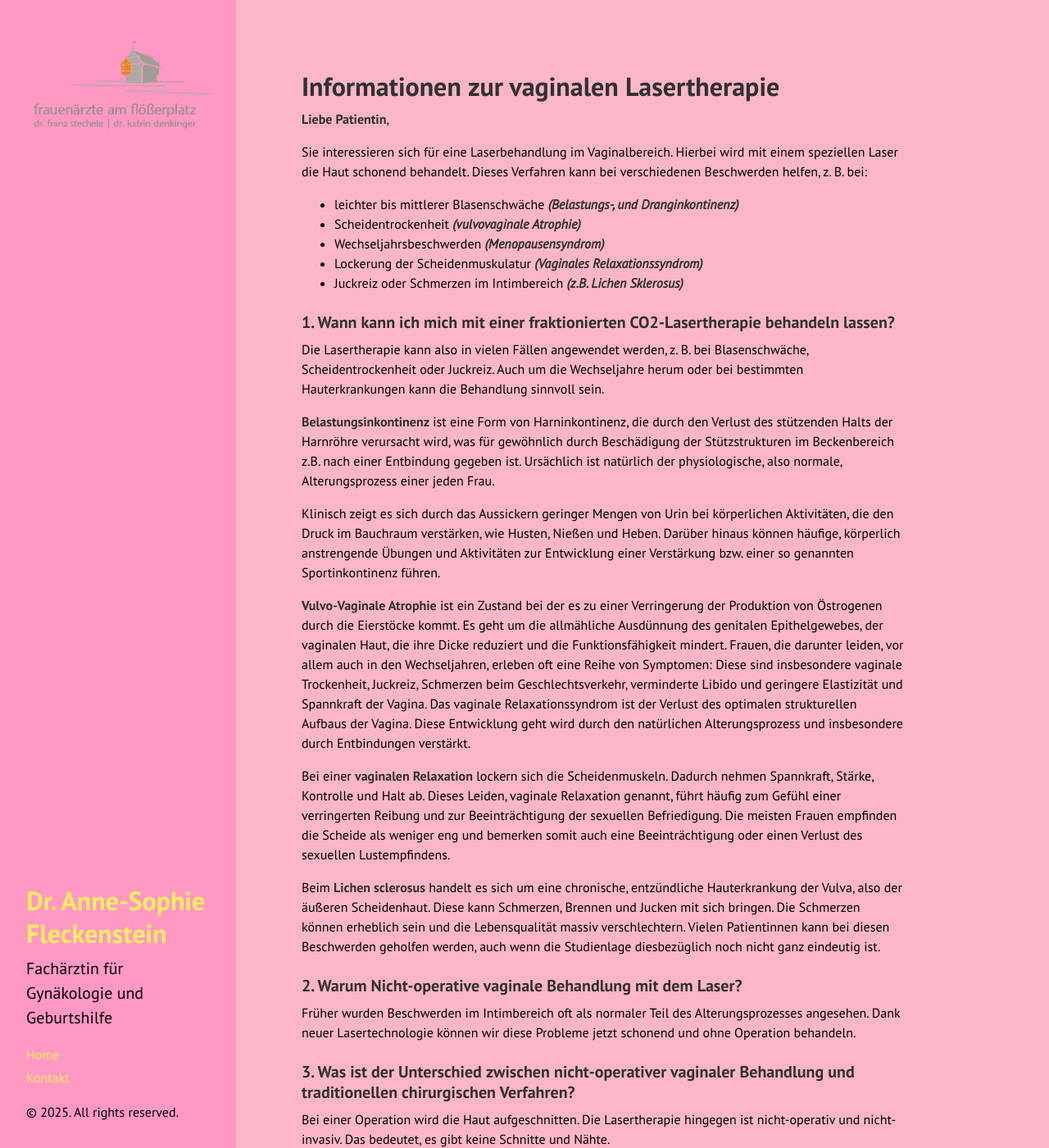
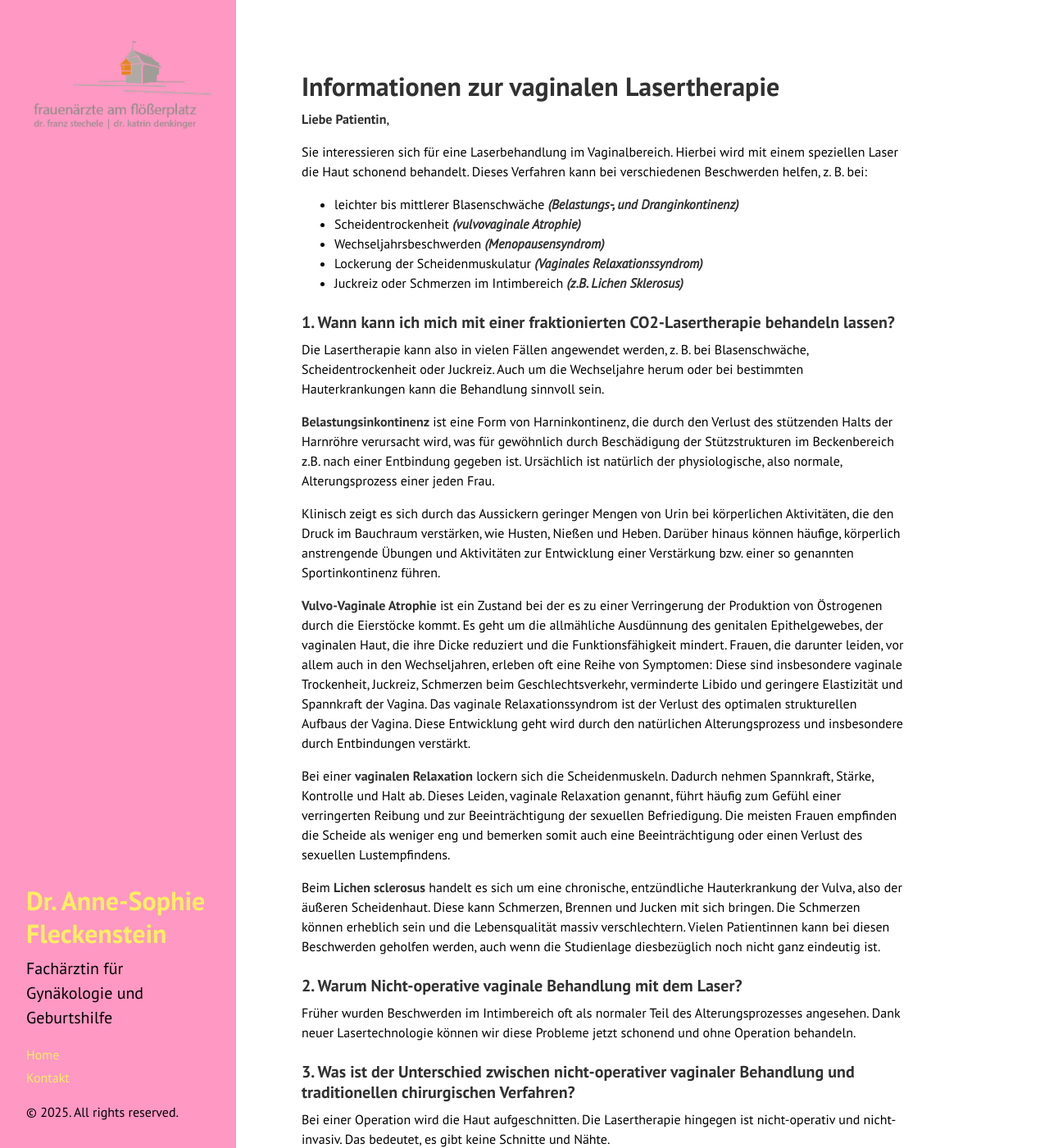
Before and after one commit to JuliaFleckenstein/dr-anne-sophie-fleckenstein, a Jekyll site: the page built from docs/index.md, in a window 1280 px wide and 1400 px high. Shown: the whole window at 82% size. Built offline with Jekyll 4.4.1, drawn with Linux system fonts in a browser that asks for light colours; Markdown is read by kramdown in place of the engine named in the settings; the list of posts is cut into pages by our own code.

Commit message:
Revert "rest"
This reverts commit 6cc0343c064642cbf11588b78cd707c0034036a1.

```diff
--- a/docs/public/css/poole.css
+++ b/docs/public/css/poole.css
@@ -60,7 +60,7 @@ html {
 
 body {
   /* color: #515151;*/
-  background-color: rgb(252, 182, 199);
+  background-color: rgb(255, 255, 255);
   -webkit-text-size-adjust: 100%;
       -ms-text-size-adjust: 100%;
 }
```
